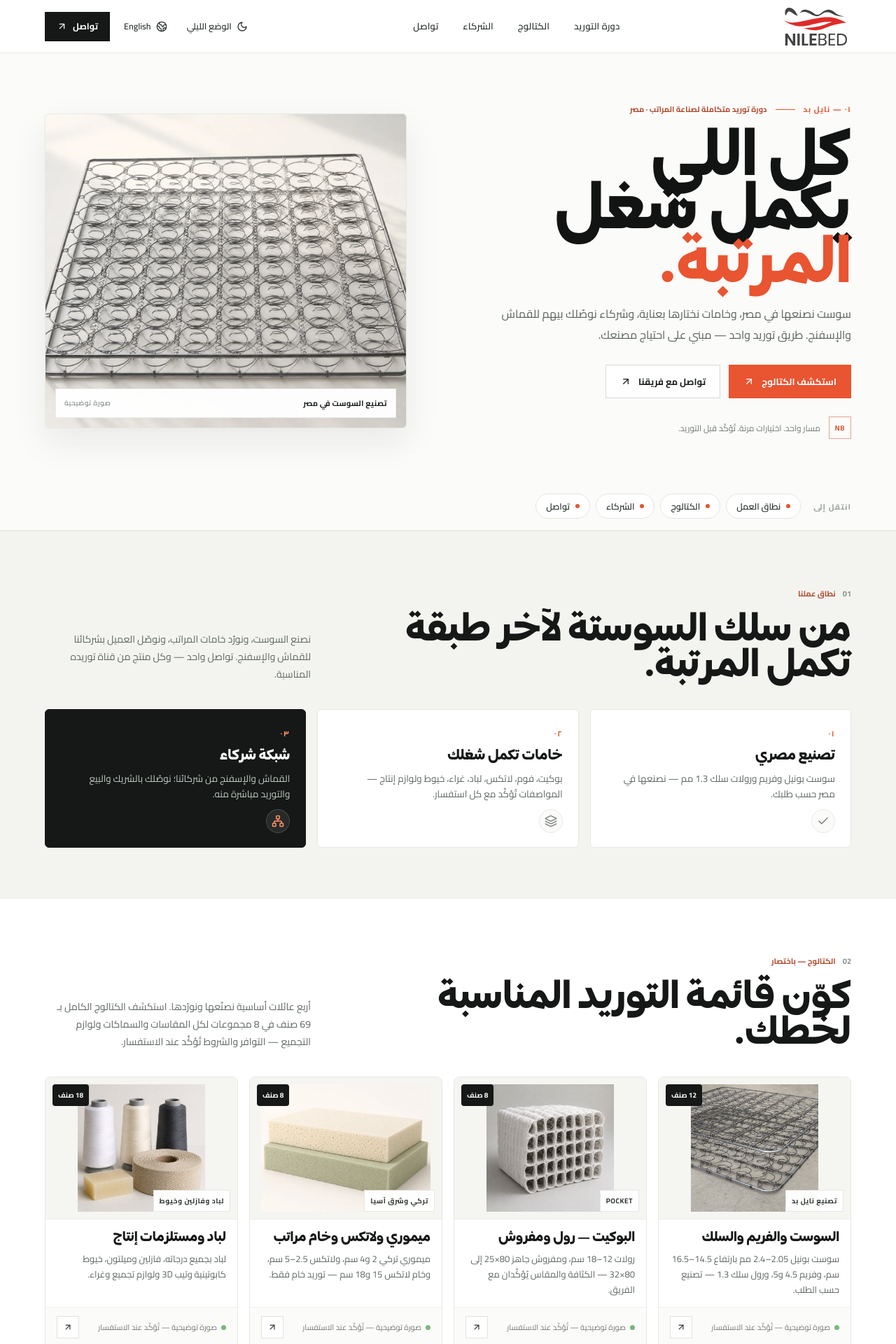
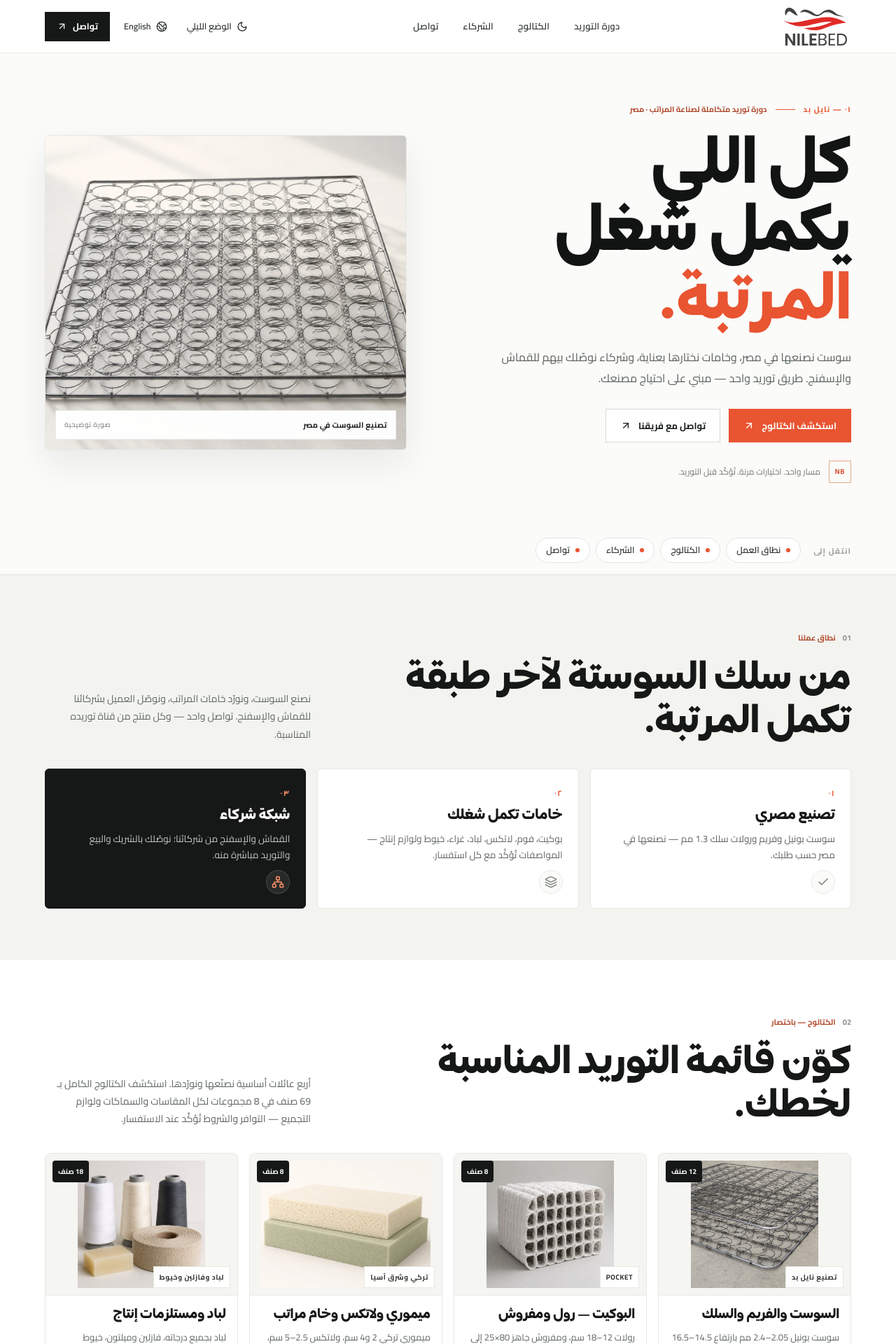
Before and after one commit to 3boalazm/Nile-Bed, a Next.js app: page / in a window 1280 px wide. Shown: the top 1920 px of the page at 70% size. Built offline with nearby package versions, Linux system fonts and the light colour scheme; no server answers.

Commit message:
Open up Arabic heading line-height for KO Sans
Co-authored-by: arena-agent <297053741+arena-agent@users.noreply.github.com>

```diff
--- a/styles/ko-sans-headings.css
+++ b/styles/ko-sans-headings.css
@@ -75,3 +75,13 @@
   /* Use the supplied faces only; never fake a bold/italic the family lacks. */
   font-synthesis: none;
 }
+
+/* Arabic needs taller line boxes than the Latin-only headings were tuned for
+   (KO Sans ascent/descent = 1000/350 per 1000 upem). Open up the leading a
+   little, with progressively more air on the smaller levels. */
+.nile[dir='rtl'].nile h1 { line-height: 1.25; }
+.nile[dir='rtl'].nile h2 { line-height: 1.35; }
+.nile[dir='rtl'].nile h3 { line-height: 1.45; }
+.nile[dir='rtl'].nile h4 { line-height: 1.5; }
+.nile[dir='rtl'].nile h5 { line-height: 1.55; }
+.nile[dir='rtl'].nile h6 { line-height: 1.6; }
```
